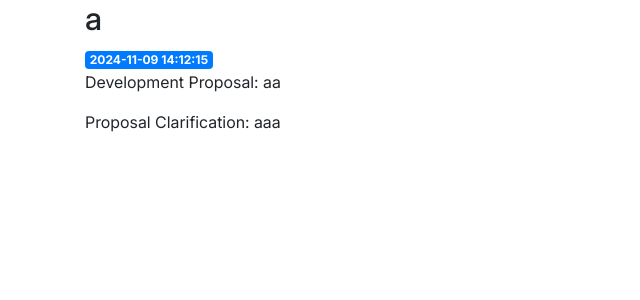
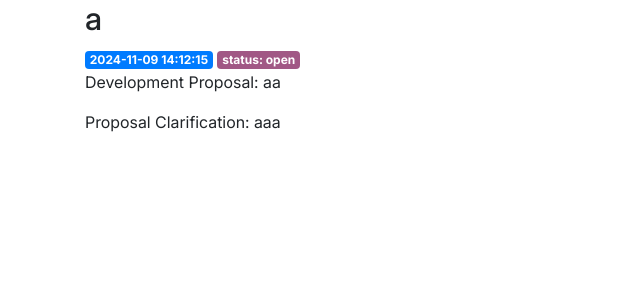
Before and after one commit to erikpruess/junctionerik, a Flask app: page /1 in a window 1280 px wide. Shown: the part 79-379 px from the top of the page, without its empty margins (0-640 px from the left). Run offline with Flask 3, Linux system fonts and the light colour scheme; data comes from the database, SQL or seed files in the repository; some libraries are stand-ins or nearby versions.

Commit message:
colours after years of waiting)

```diff
--- a/static/css/style.css
+++ b/static/css/style.css
@@ -62,3 +62,18 @@ img {
 .search-bar {
     margin-bottom: 20px;
 }
+
+.badge-status-open {
+    background-color: #A15885;
+    color: white;
+}
+
+.badge-status-in-progress {
+    background-color: #f8f43f;
+    color: black;
+}
+
+.badge-status-closed {
+    background-color: #277158;
+    color: white;
+}
--- a/templates/post.html
+++ b/templates/post.html
@@ -3,6 +3,10 @@
 {% block content %}
     <h2>{% block title %} {{ post['title'] }} {% endblock %}</h2>
     <span class="badge badge-primary">{{ post['created'] }}</span>
+    <span class="badge
+    {% if post['status'] == 'open' %}badge-status-open{% elif post['status'] == 'in_progress' %}badge-status-in-progress{% elif post['status'] == 'closed' %}badge-status-closed{% endif %}">
+    status: {{ post['status'] }}
+</span>
     <p>Development Proposal: {{ post['development_proposal'] }}</p>
     <p>Proposal Clarification: {{ post['development_clarification']}}</p>
 {% endblock %}
```
Also changed, not shown: templates/index.html (+8 -1 lines).
